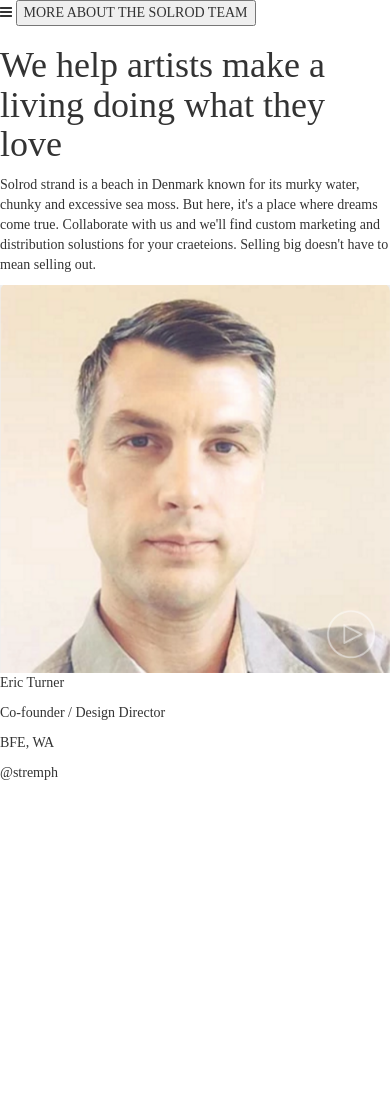
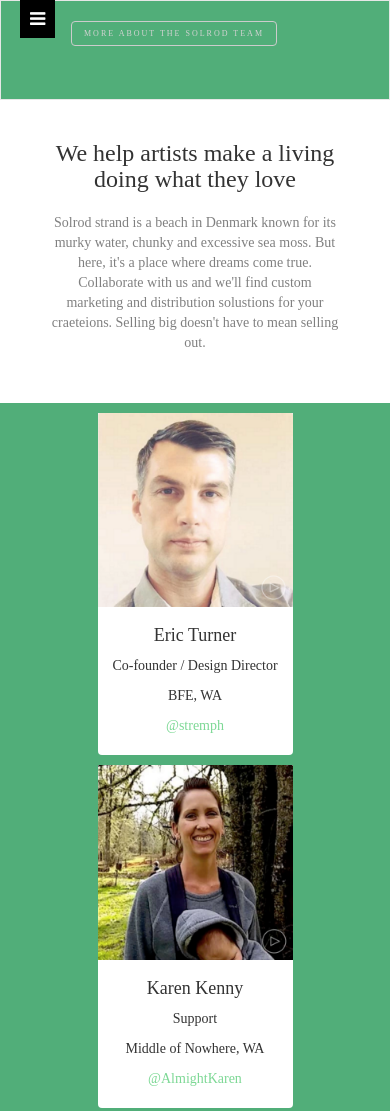
Before and after one commit to andicoaker/assignment-08, a plain HTML site: page index.html in a window 390 px wide. Shown: the top 1111 px of the page. Before the commit the page ends 844 px from the top, so only its background shows below. Drawn offline with nearby package versions, Linux system fonts and the light colour scheme.

Commit message:
thumbnail & company info styling

```diff
--- a/index.html
+++ b/index.html
@@ -9,28 +9,106 @@
      <link rel="stylesheet" href="./css/styles.css">
   </head>
   <body>
-    <nav class="nav-bar column-container">
+    <div id="app-container">
+
+      <nav class="navbar navbar-default">
+        <div class="container-fluid">
+          <div class="navbar-header">
+            <a class="navbar-brand" href="#">
               <i class="fa fa-bars" aria-hidden="true"></i>
-      <button type="button" name="button">MORE ABOUT THE SOLROD TEAM</button>
+            </a>
+            <button type="button" class="btn btn-default navbar-btn">MORE ABOUT THE SOLROD TEAM</button>
+          </div>
+        </div>
       </nav>
 
-    <article class="company-desc">
-      <h1>We help artists make a living doing what they love</h1>
+      <div class="row company-mission">
+        <div class="col-sm-12 company-desc">
+          <h3>We help artists make a living doing what they love</h3>
           <p>Solrod strand is a beach in Denmark known for its murky water, chunky and excessive sea moss. But here, it's a place where dreams come true. Collaborate with us and we'll find custom marketing and distribution solustions for your craeteions. Selling big doesn't have to mean selling out.</p>
-    </article>
+        </div>
+      </div>
 
-    <div class="staff">
-      <div class="staff-profile Eric">
+
+      <div class="row">
+        <div class="col-sm-12 staff">
+
+          <div class="thumbnail">
             <img src="./assets/solrod-profile-pic-1-eric.png" alt="">
-        <div class="staff-info">
-          <p>Eric Turner</p>
+            <div class="caption emp-desc">
+              <h4>Eric Turner</h4>
               <p>Co-founder / Design Director</p>
               <p>BFE, WA</p>
-          <p>@stremph</p>
+              <p class="email">@stremph</p>
+            </div>
+          </div>
+          <div class="thumbnail">
+            <img src="./assets/solrod-profile-pic-2-karen.png" alt="">
+            <div class="caption emp-desc">
+              <h4>Karen Kenny</h4>
+              <p>Support</p>
+              <p>Middle of Nowhere, WA</p>
+              <p class="email">@AlmightKaren</p>
+            </div>
+          </div>
+          <div class="thumbnail">
+            <img src="./assets/solrod-profile-pic-3-lee.png" alt="">
+            <div class="caption emp-desc">
+              <h4>Lee Jenson</h4>
+              <p>Engineering Director</p>
+              <p>Bountiful, UT</p>
+              <p class="email">@outerim</p>
+            </div>
+          </div>
+          <div class="thumbnail">
+            <img src="./assets/solrod-profile-pic-4-carl.png" alt="">
+            <div class="caption emp-desc">
+              <h4>Carl DeCaire</h4>
+              <p>Design</p>
+              <p>Columbus, OH</p>
+              <p class="email">@empirikal</p>
+            </div>
+          </div>
+          <div class="thumbnail">
+            <img src="./assets/solrod-profile-pic-5-anthony.png" alt="">
+            <div class="caption emp-desc">
+              <h4>Anthony Colangelo</h4>
+              <p>Engineering</p>
+              <p>Philadelphia, PA</p>
+              <p class="email">@acolangelo</p>
+            </div>
+          </div>
+          <div class="thumbnail">
+            <img src="./assets/solrod-profile-pic-6-cella.png" alt="">
+            <div class="caption emp-desc">
+              <h4>Cella Sum</h4>
+              <p>Engineering</p>
+              <p>Philadelphia, PA</p>
+              <p class="email">@celllla</p>
+            </div>
+          </div>
+          <div class="thumbnail">
+            <img src="./assets/solrod-profile-pic-7-ashkay.png" alt="">
+            <div class="caption emp-desc">
+              <h4>Aksahay Anikhindi</h4>
+              <p>Support</p>
+              <p>Richmond, VA</p>
+              <p class="email">@JayKayShay</p>
+            </div>
+          </div>
+          <div class="thumbnail">
+            <img src="./assets/solrod-profile-pic-8-latoya.png" alt="">
+            <div class="caption emp-desc">
+              <h4>LaToya Allen</h4>
+              <p>Engineering</p>
+              <p>Chicago, IL</p>
+              <p class="email">@HashtagLaToya</p>
             </div>
           </div>
 
         </div>
+      </div>
 
+    </div>
   </body>
 </html>
--- a/scss/main.scss
+++ b/scss/main.scss
@@ -10,3 +10,67 @@ img {
   width: 100%;
   display: block;
 }
+
+.navbar {
+  background-color: #51ae79;
+  height: 100px;
+}
+
+.fa {
+  background-color: black;
+  color: white;
+  padding: 10px;
+  position: fixed;
+  top: 0;
+  left: 20px;
+}
+
+.navbar-btn {
+  letter-spacing: 2px;
+  padding-top: 6px;
+  margin-top: 20px;
+  background-color: #51ae79;
+  color: lightgray;
+  font-size: 8px;
+  margin-left: 40px;
+}
+
+.row {
+  background-color: #51ae79;
+}
+
+.company-mission {
+  padding-left: 50px;
+  padding-right: 50px;
+  padding-bottom: 50px;
+  background-color: white;
+}
+
+.company-desc {
+  text-align: center;
+}
+
+h3 {
+  padding-bottom: 10px;
+}
+
+.company-desc p{
+  color: #808080;
+  margin: 0;
+}
+
+.thumbnail{
+  width: 50%;
+  margin: 0 auto;
+  padding: 0;
+  margin-top: 10px;
+  margin-bottom: 10px;
+  border: 0;
+}
+.emp-desc{
+  text-align: center;
+}
+
+.email {
+  color: #7dd895;
+}
```
Also changed, not shown: css/styles.css, 1 other file. Lines whose indentation alone changed are shown as unchanged.
